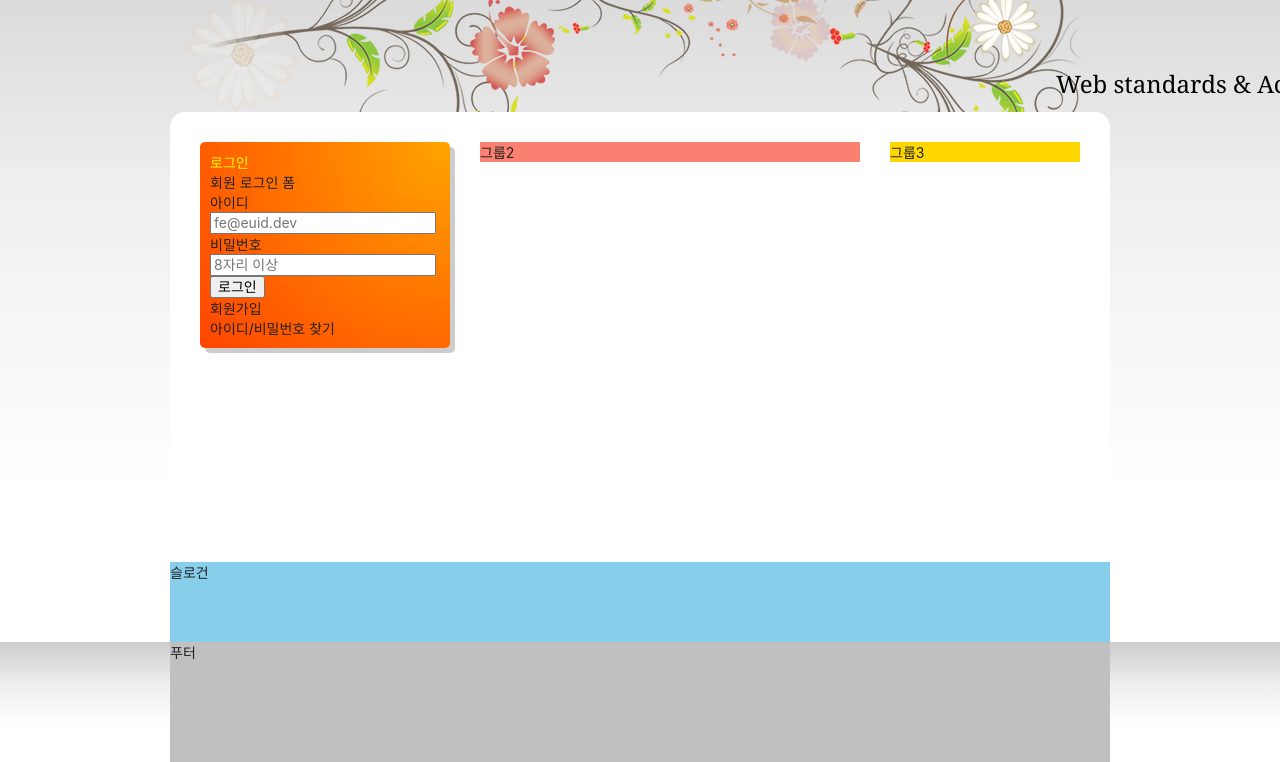
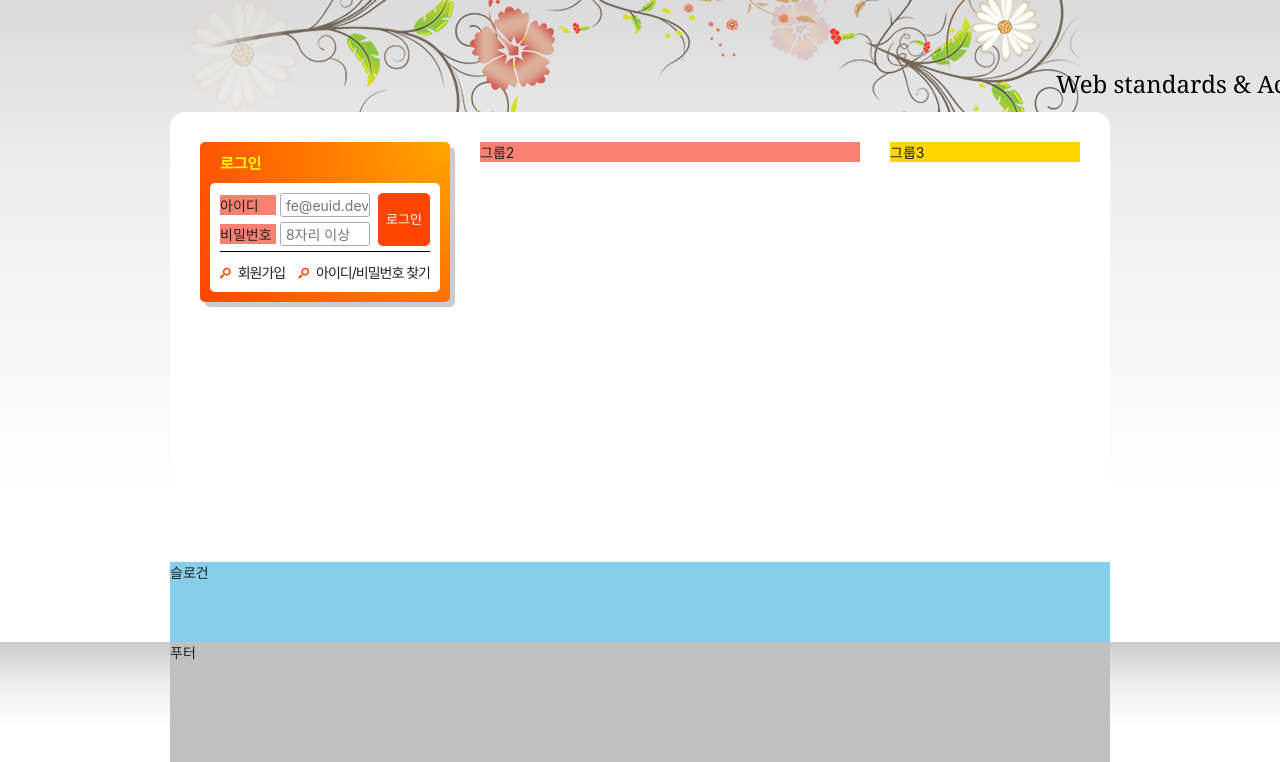
Before and after one commit to donghyeon413/html5, a plain HTML site: page index.html in a window 1280 px wide. Shown: the part 135-897 px from the top of the page. Drawn offline with Linux system fonts and the light colour scheme; a web font is replaced by a local one.

Commit message:
로그인완성

```diff
--- a/styles/style.css
+++ b/styles/style.css
@@ -3,7 +3,8 @@
 @import url(./reset.css);
 
 /* 숨김 콘텐츠 */
-.a11y-hidden {
+.a11y-hidden,
+legend {
   position: absolute;
   width: 1px;
   height: 1px;
@@ -251,7 +252,6 @@
 }
 
 .visual::before {
-  /* background-color: yellow; */
   background: url("./images/ani_flower_01.png") no-repeat 0 -10px,
     url("./images/ani_flower_02.png") no-repeat 600px 0;
 }
@@ -271,9 +271,9 @@
 
 /* 메인 */
 .main {
+  display: flow-root;
   background: #fff;
   min-height: 450px;
-  display: flow-root;
   padding: 30px 15px;
   border-radius: 15px 15px 0 0;
 }
@@ -284,37 +284,107 @@
 }
 
 .group1 {
-  /* background-color: violet; */
   width: 250px;
-
-
-}
-
-.login{
-  background: orange radial-gradient(circle at right top, orange, orangered);
-  border-radius: 5px;
-  box-shadow:#ccc  5px 5px 0 0;
-  padding: 10px;
-}
-
-.login-title{
-  font-size: 24;
-  color: yellow;
 }
 
 .group2 {
   background-color: salmon;
   width: 380px;
 }
+
 .group3 {
   background-color: gold;
   width: 190px;
 }
 
 /* 로그인 */
-.login{
-  background-color: coral;
+.login {
+  box-shadow: 5px 5px 0 0 #ccc;
+  background: orange radial-gradient(circle at right top, orange, orangered);
+  padding: 10px;
+  border-radius: 5px;
 }
+
+.login-title {
+  color: #ff0;
+  font-size: 15px;
+  font-weight: 700;
+  text-indent: 10px;
+}
+
+.login-form {
+  background-color: #fff;
+  margin-top: 10px;
+  border-radius: 5px 5px 0 0;
+  padding: 10px 10px 0 10px;
+}
+
+.login-form fieldset {
+  position: relative;
+  border-bottom: 1px solid #000;
+}
+
+
+.user-email, .user-pw{
+  margin-bottom: 5px;
+
+}
+
+
+.login-form label {
+  display: inline-block;
+  background-color: salmon;
+  width: 4em;
+}
+
+.login-form input {
+  width: 90px;
+  height: 24px;
+  border: 1px solid #aaa;
+  padding: 1px 1px 1px 5px;
+  border-radius: 3px;
+}
+
+.login-button {
+  position: absolute;
+  top: 0px;
+  right: 0px;
+  height: 53px;
+  background-color: orangered;
+  color: #fff;
+  border : 0;
+  padding:  0 8px;
+  border-radius: 5px;
+  font-size: 13px;
+}
+
+.sign {
+  background-color: #fff;
+  border-radius: 0 0 5px 5px;
+  padding: 4px 10px;
+  font-size: 14px;
+  display: flex;
+  flex-flow: row nowrap;
+  justify-content: space-between;
+
+}
+
+.sign a{
+  display: block;
+  padding: 6px 0;
+  letter-spacing: -1px;
+
+}
+
+.sign a::before{
+
+  content: "\e800";
+  font-family: fontello;
+  margin-right: 8px;
+  font-size: 14px;
+  color: orangered;
+}
+
 
 /* 슬로건 */
 .slogan {
```
